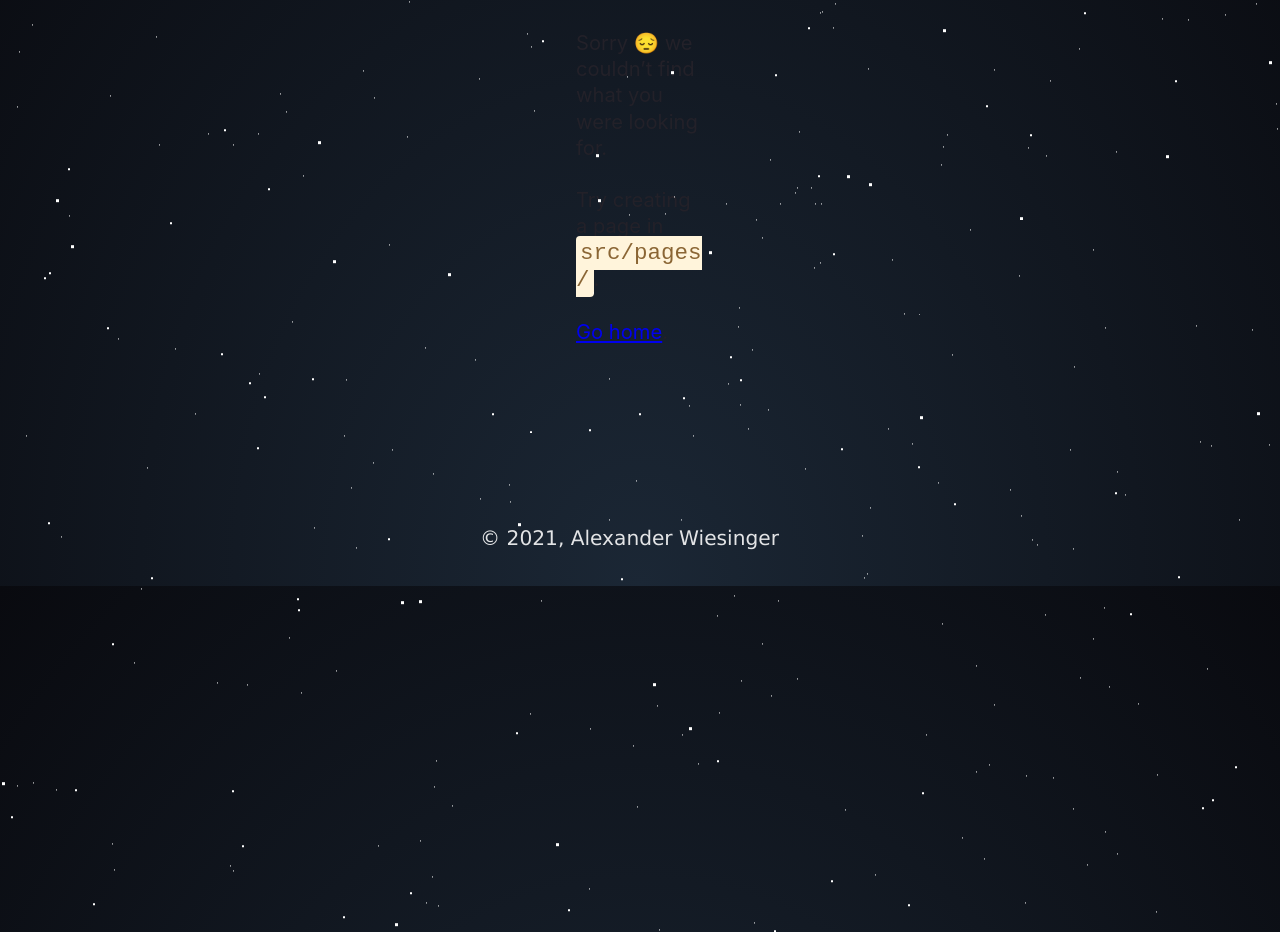
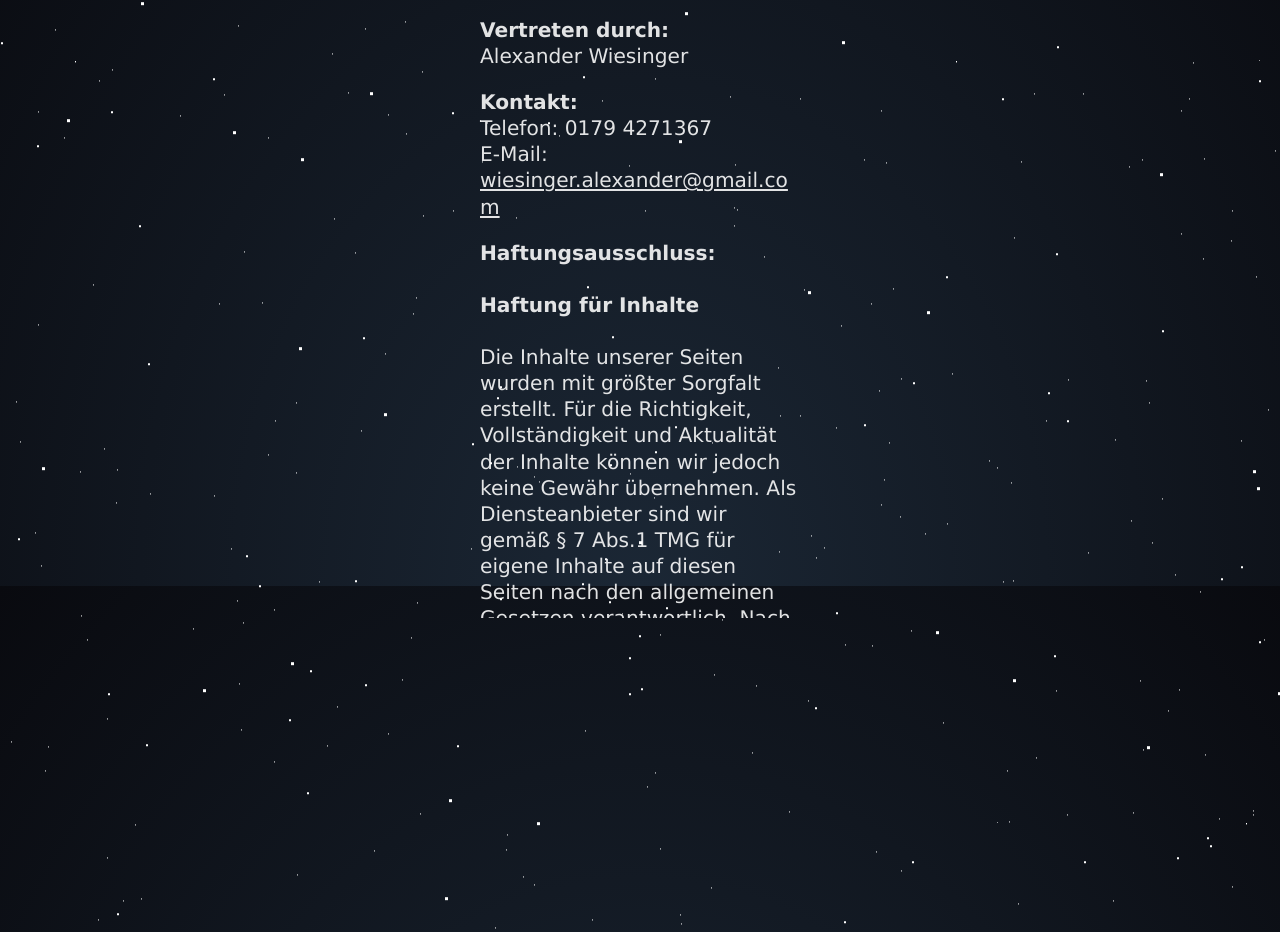
Before and after one commit to ttwiesal/alex-wiesinger, a Gatsby site: page /imprint in a window 1280 px wide. Before the commit this address had no page. Shown: the part 214-1146 px from the top of the page. Built offline with nearby package versions, Linux system fonts and the light colour scheme; Gatsby itself is replaced by a stand-in of ours.

Commit message:
add imprint

```diff
--- a/src/components/layout.js
+++ b/src/components/layout.js
@@ -2,6 +2,7 @@ import * as React from "react"
 import PropTypes from "prop-types"
 
 import "./layout.scss"
+import { Link } from "gatsby"
 
 const Layout = ({ children }) => {
   return (
@@ -12,9 +13,11 @@ const Layout = ({ children }) => {
 
       <div
         style={{
+          maxWidth: 320,
           margin: `0 auto`,
-          maxWidth: 320,
           padding: `0 1.0875rem 1.45rem`,
+          maxHeight: "100vh",
+          overflowY: "auto",
         }}
       >
         <main>{children}</main>
@@ -24,6 +27,8 @@ const Layout = ({ children }) => {
           }}
         >
           © {new Date().getFullYear()}, Alexander Wiesinger
+          <br />
+          <Link to="/imprint">Imprint</Link>
         </footer>
       </div>
     </>
--- a/src/components/layout.scss
+++ b/src/components/layout.scss
@@ -43,6 +43,7 @@ template {
 
 a {
   background-color: transparent;
+  color: hsla(0, 0%, 100%, 0.877);
 }
 
 a:active,
--- /dev/null
+++ b/src/pages/imprint.js
@@ -0,0 +1,108 @@
+import * as React from "react"
+
+const Imprint = () => (
+  <div className="impressum">
+    <h1>Impressum</h1>
+    <p>Angaben gemäß § 5 TMG</p>
+    <p>
+      Alexander Wiesinger <br />
+      Gmunder Str. 8<br />
+      81379 München <br />
+    </p>
+    <p>
+      {" "}
+      <strong>Vertreten durch: </strong>
+      <br />
+      Alexander Wiesinger
+      <br />
+    </p>
+    <p>
+      <strong>Kontakt:</strong> <br />
+      Telefon: 0179 4271367
+      <br />
+      E-Mail:{" "}
+      <a href="mailto:wiesinger.alexander@gmail.com">
+        wiesinger.alexander@gmail.com
+      </a>
+      <br />
+    </p>
+    <p>
+      <strong>Haftungsausschluss: </strong>
+      <br />
+      <br />
+      <strong>Haftung für Inhalte</strong>
+      <br />
+      <br />
+      Die Inhalte unserer Seiten wurden mit größter Sorgfalt erstellt. Für die
+      Richtigkeit, Vollständigkeit und Aktualität der Inhalte können wir jedoch
+      keine Gewähr übernehmen. Als Diensteanbieter sind wir gemäß § 7 Abs.1 TMG
+      für eigene Inhalte auf diesen Seiten nach den allgemeinen Gesetzen
+      verantwortlich. Nach §§ 8 bis 10 TMG sind wir als Diensteanbieter jedoch
+      nicht verpflichtet, übermittelte oder gespeicherte fremde Informationen zu
+      überwachen oder nach Umständen zu forschen, die auf eine rechtswidrige
+      Tätigkeit hinweisen. Verpflichtungen zur Entfernung oder Sperrung der
+      Nutzung von Informationen nach den allgemeinen Gesetzen bleiben hiervon
+      unberührt. Eine diesbezügliche Haftung ist jedoch erst ab dem Zeitpunkt
+      der Kenntnis einer konkreten Rechtsverletzung möglich. Bei Bekanntwerden
+      von entsprechenden Rechtsverletzungen werden wir diese Inhalte umgehend
+      entfernen.
+      <br />
+      <br />
+      <strong>Haftung für Links</strong>
+      <br />
+      <br />
+      Unser Angebot enthält Links zu externen Webseiten Dritter, auf deren
+      Inhalte wir keinen Einfluss haben. Deshalb können wir für diese fremden
+      Inhalte auch keine Gewähr übernehmen. Für die Inhalte der verlinkten
+      Seiten ist stets der jeweilige Anbieter oder Betreiber der Seiten
+      verantwortlich. Die verlinkten Seiten wurden zum Zeitpunkt der Verlinkung
+      auf mögliche Rechtsverstöße überprüft. Rechtswidrige Inhalte waren zum
+      Zeitpunkt der Verlinkung nicht erkennbar. Eine permanente inhaltliche
+      Kontrolle der verlinkten Seiten ist jedoch ohne konkrete Anhaltspunkte
+      einer Rechtsverletzung nicht zumutbar. Bei Bekanntwerden von
+      Rechtsverletzungen werden wir derartige Links umgehend entfernen.
+      <br />
+      <br />
+      <strong>Urheberrecht</strong>
+      <br />
+      <br />
+      Die durch die Seitenbetreiber erstellten Inhalte und Werke auf diesen
+      Seiten unterliegen dem deutschen Urheberrecht. Die Vervielfältigung,
+      Bearbeitung, Verbreitung und jede Art der Verwertung außerhalb der Grenzen
+      des Urheberrechtes bedürfen der schriftlichen Zustimmung des jeweiligen
+      Autors bzw. Erstellers. Downloads und Kopien dieser Seite sind nur für den
+      privaten, nicht kommerziellen Gebrauch gestattet. Soweit die Inhalte auf
+      dieser Seite nicht vom Betreiber erstellt wurden, werden die Urheberrechte
+      Dritter beachtet. Insbesondere werden Inhalte Dritter als solche
+      gekennzeichnet. Sollten Sie trotzdem auf eine Urheberrechtsverletzung
+      aufmerksam werden, bitten wir um einen entsprechenden Hinweis. Bei
+      Bekanntwerden von Rechtsverletzungen werden wir derartige Inhalte umgehend
+      entfernen.
+      <br />
+      <br />
+      <strong>Datenschutz</strong>
+      <br />
+      <br />
+      Die Nutzung unserer Webseite ist in der Regel ohne Angabe
+      personenbezogener Daten möglich. Soweit auf unseren Seiten
+      personenbezogene Daten (beispielsweise Name, Anschrift oder
+      eMail-Adressen) erhoben werden, erfolgt dies, soweit möglich, stets auf
+      freiwilliger Basis. Diese Daten werden ohne Ihre ausdrückliche Zustimmung
+      nicht an Dritte weitergegeben. <br />
+      Wir weisen darauf hin, dass die Datenübertragung im Internet (z.B. bei der
+      Kommunikation per E-Mail) Sicherheitslücken aufweisen kann. Ein
+      lückenloser Schutz der Daten vor dem Zugriff durch Dritte ist nicht
+      möglich. <br />
+      Der Nutzung von im Rahmen der Impressumspflicht veröffentlichten
+      Kontaktdaten durch Dritte zur Übersendung von nicht ausdrücklich
+      angeforderter Werbung und Informationsmaterialien wird hiermit
+      ausdrücklich widersprochen. Die Betreiber der Seiten behalten sich
+      ausdrücklich rechtliche Schritte im Falle der unverlangten Zusendung von
+      Werbeinformationen, etwa durch Spam-Mails, vor.
+      <br />
+    </p>
+    <br />
+  </div>
+)
+
+export default Imprint
```
